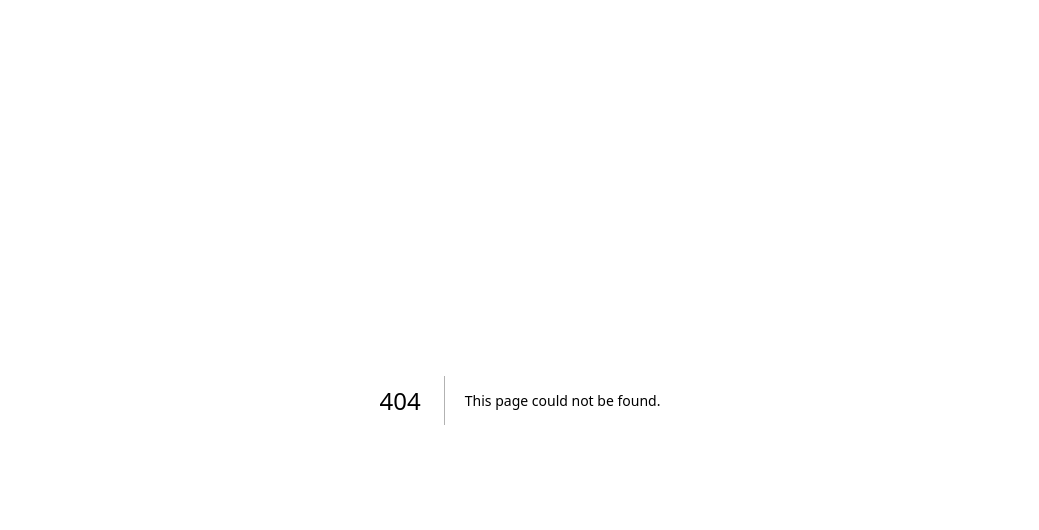
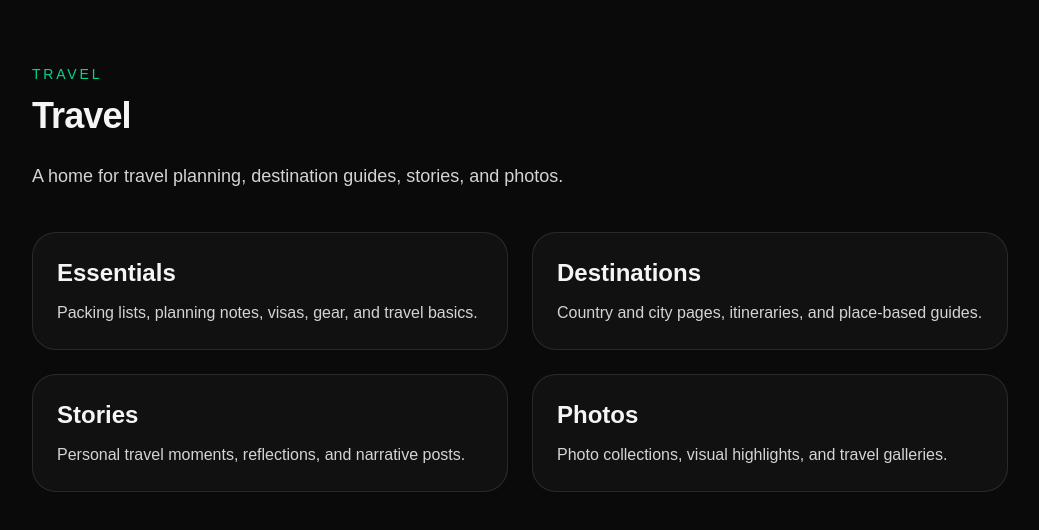
Before and after one commit to dsatyan/deeunbound, a Next.js app: page /travel in a window 1280 px wide. Before the commit this address had no page. Shown: the top 530 px of the page, without its empty margins (120-1159 px from the left). Built offline with nearby package versions, Linux system fonts and the light colour scheme.

Commit message:
Add travel dropdown and travel section pages

```diff
--- a/app/page.tsx
+++ b/app/page.tsx
@@ -7,7 +7,7 @@ export default function Home() {
             Dee Unbound
           </a>
 
-          <div className="hidden gap-6 text-sm text-neutral-300 md:flex">
+          <div className="hidden items-center gap-6 text-sm text-neutral-300 md:flex">
             <a href="/about" className="transition hover:text-white">
               About
             </a>
@@ -17,13 +17,47 @@ export default function Home() {
             <a href="/projects" className="transition hover:text-white">
               Projects
             </a>
-            <a href="#travel" className="transition hover:text-white">
-              Travel
-            </a>
+            <div className="relative group">
+              <button
+                type="button"
+                className="flex items-center gap-1 transition hover:text-white"
+              >
+                Travel
+                <span className="text-xs">▾</span>
+              </button>
+
+              <div className="absolute left-0 top-full mt-3 hidden min-w-[220px] rounded-2xl border border-white/10 bg-neutral-900/95 p-2 shadow-xl group-hover:block">
+                <a
+                  href="/travel/essentials"
+                  className="block rounded-xl px-4 py-2 text-sm text-neutral-300 transition hover:bg-white/5 hover:text-white"
+                >
+                  Essentials
+                </a>
+                <a
+                  href="/travel/destinations"
+                  className="block rounded-xl px-4 py-2 text-sm text-neutral-300 transition hover:bg-white/5 hover:text-white"
+                >
+                  Destinations
+                </a>
+                <a
+                  href="/travel/stories"
+                  className="block rounded-xl px-4 py-2 text-sm text-neutral-300 transition hover:bg-white/5 hover:text-white"
+                >
+                  Stories
+                </a>
+                <a
+                  href="/travel/photos"
+                  className="block rounded-xl px-4 py-2 text-sm text-neutral-300 transition hover:bg-white/5 hover:text-white"
+                >
+                  Photos
+                </a>
+              </div>
+            </div>
             <a href="#plants" className="transition hover:text-white">
               Plants
             </a>
           </div>
+
         </nav>
       </header>
 
--- /dev/null
+++ b/app/travel/essentials/page.tsx
@@ -0,0 +1,14 @@
+export default function TravelEssentialsPage() {
+  return (
+    <main className="mx-auto max-w-5xl px-6 py-16 text-neutral-100">
+      <p className="text-sm uppercase tracking-[0.2em] text-emerald-400">
+        Travel
+      </p>
+      <h1 className="mt-3 text-4xl font-bold tracking-tight">Essentials</h1>
+      <p className="mt-6 max-w-3xl text-lg leading-8 text-neutral-300">
+        Packing lists, planning checklists, travel apps, documents, and the
+        things worth remembering before every trip.
+      </p>
+    </main>
+  );
+}
--- /dev/null
+++ b/app/travel/page.tsx
@@ -0,0 +1,57 @@
+export default function TravelPage() {
+  return (
+    <main className="mx-auto max-w-5xl px-6 py-16 text-neutral-100">
+      <p className="text-sm uppercase tracking-[0.2em] text-emerald-400">
+        Travel
+      </p>
+      <h1 className="mt-3 text-4xl font-bold tracking-tight">
+        Travel
+      </h1>
+      <p className="mt-6 max-w-3xl text-lg leading-8 text-neutral-300">
+        A home for travel planning, destination guides, stories, and photos.
+      </p>
+
+      <div className="mt-10 grid gap-6 md:grid-cols-2">
+        <a
+          href="/travel/essentials"
+          className="rounded-3xl border border-white/10 bg-white/[0.03] p-6 transition hover:bg-white/[0.05]"
+        >
+          <h2 className="text-2xl font-semibold">Essentials</h2>
+          <p className="mt-3 text-neutral-300">
+            Packing lists, planning notes, visas, gear, and travel basics.
+          </p>
+        </a>
+
+        <a
+          href="/travel/destinations"
+          className="rounded-3xl border border-white/10 bg-white/[0.03] p-6 transition hover:bg-white/[0.05]"
+        >
+          <h2 className="text-2xl font-semibold">Destinations</h2>
+          <p className="mt-3 text-neutral-300">
+            Country and city pages, itineraries, and place-based guides.
+          </p>
+        </a>
+
+        <a
+          href="/travel/stories"
+          className="rounded-3xl border border-white/10 bg-white/[0.03] p-6 transition hover:bg-white/[0.05]"
+        >
+          <h2 className="text-2xl font-semibold">Stories</h2>
+          <p className="mt-3 text-neutral-300">
+            Personal travel moments, reflections, and narrative posts.
+          </p>
+        </a>
+
+        <a
+          href="/travel/photos"
+          className="rounded-3xl border border-white/10 bg-white/[0.03] p-6 transition hover:bg-white/[0.05]"
+        >
+          <h2 className="text-2xl font-semibold">Photos</h2>
+          <p className="mt-3 text-neutral-300">
+            Photo collections, visual highlights, and travel galleries.
+          </p>
+        </a>
+      </div>
+    </main>
+  );
+}
--- /dev/null
+++ b/app/travel/photos/page.tsx
@@ -0,0 +1,14 @@
+export default function TravelPhotosPage() {
+  return (
+    <main className="mx-auto max-w-5xl px-6 py-16 text-neutral-100">
+      <p className="text-sm uppercase tracking-[0.2em] text-emerald-400">
+        Travel
+      </p>
+      <h1 className="mt-3 text-4xl font-bold tracking-tight">Photos</h1>
+      <p className="mt-6 max-w-3xl text-lg leading-8 text-neutral-300">
+        A visual archive for travel galleries, favorite frames, and curated photo
+        collections.
+      </p>
+    </main>
+  );
+}
--- /dev/null
+++ b/app/travel/stories/page.tsx
@@ -0,0 +1,14 @@
+export default function TravelStoriesPage() {
+  return (
+    <main className="mx-auto max-w-5xl px-6 py-16 text-neutral-100">
+      <p className="text-sm uppercase tracking-[0.2em] text-emerald-400">
+        Travel
+      </p>
+      <h1 className="mt-3 text-4xl font-bold tracking-tight">Stories</h1>
+      <p className="mt-6 max-w-3xl text-lg leading-8 text-neutral-300">
+        This is where the more personal side of travel goes: moments, mishaps,
+        memories, and stories worth retelling.
+      </p>
+    </main>
+  );
+}
```
Also changed, not shown: 1 other file (tests, documents, lock files or other folders).
